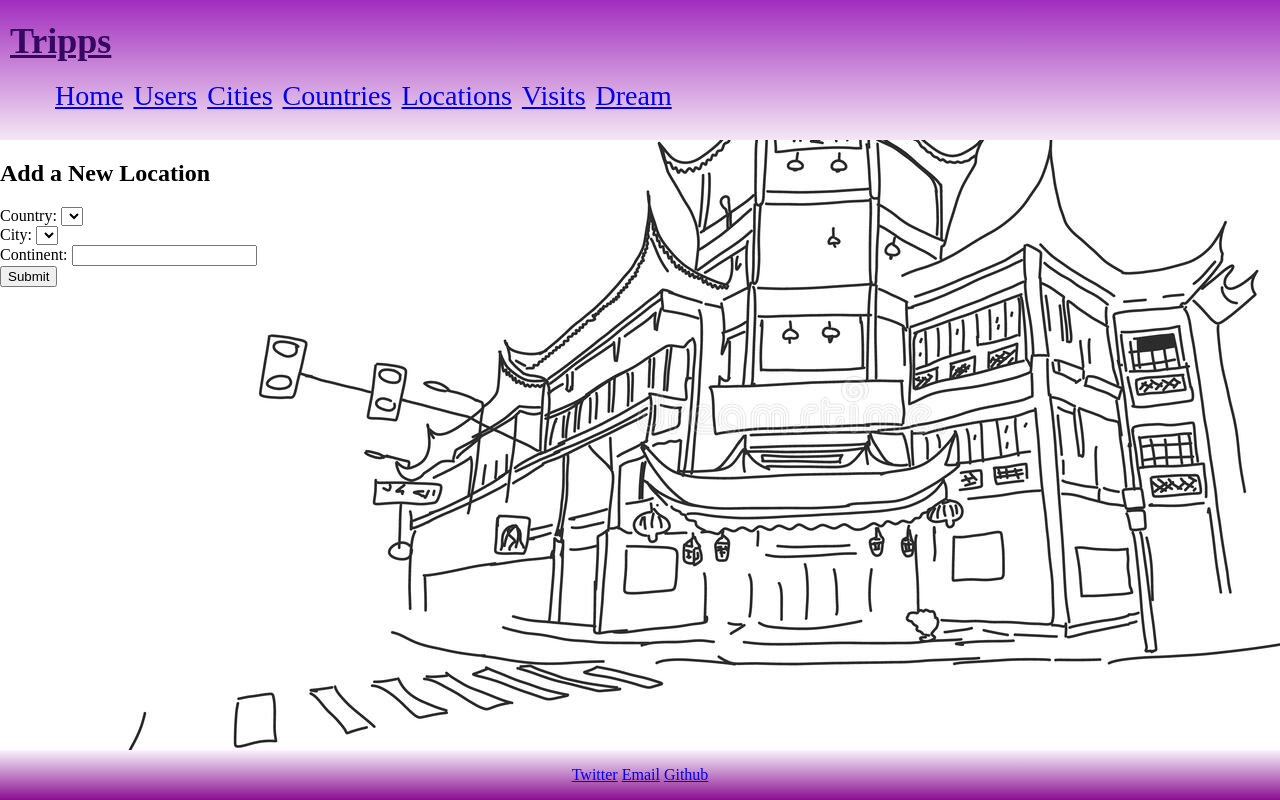
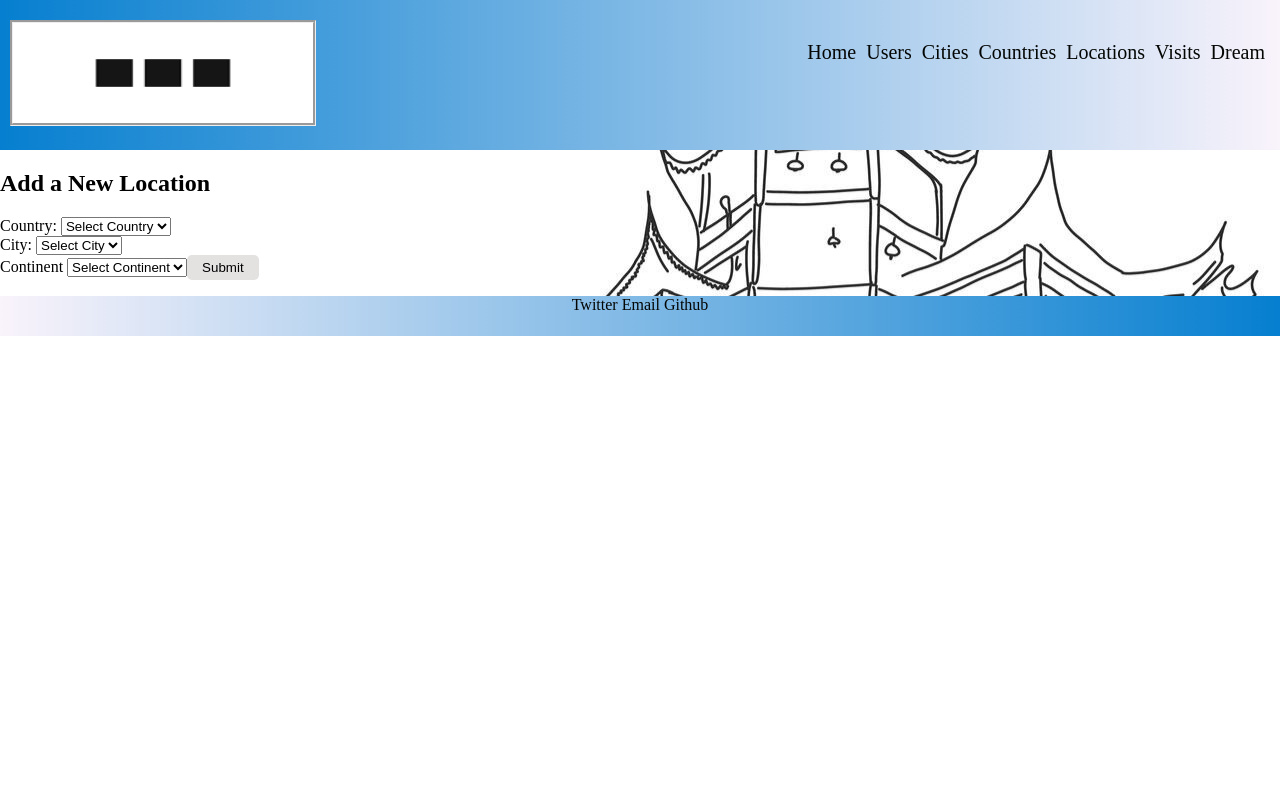
Before and after one commit to aaronhubber/Tripps_Travel, a Flask app: page /locations/new in a window 1280 px wide. Run offline with Flask 2, Linux system fonts and the light colour scheme; data that the repository does not hold is empty; some libraries are stand-ins or nearby versions.

Commit message:
some css changes

```diff
--- a/static/style.css
+++ b/static/style.css
@@ -1,33 +1,32 @@
 .site_background {
     background-image: url("background.jpeg");
 }
-
 .header{
-    overflow: hidden;
     padding: 20px 10px;
-    height: 100px;
-    background: linear-gradient(to bottom, #a12dbe, #f4e7f5);
-    border-style:groove ;
-    border: 5px black;
+    height:fit-content;
+    background: linear-gradient(to left, #f9f3fb, #067fd0);
+    border-bottom: 10px thick black;
 }
 
 .header li {
     float: left;
-    color: rgb(216, 8, 8);
     text-align:start;
     padding: 5px;
     text-decoration: none;
-    font-size: 28px;
-    line-height: 25px;
+    font-size: 20px;
+    line-height: 22px;
     border-radius: 4px;
     list-style: none;
   }
+.navright{
+  float:right;
+}
+.logo{
+  height: 100px;
+  width: 300px;
+  border-style: groove;
 
-.header a.logo {
-    font-size: 36px;
-    font-weight: bold;
-    color: rgb(54, 8, 97);
-  }
+}
 
 .intro{
     flex-wrap: wrap;
@@ -52,8 +51,8 @@
     font-size: x-large;
     border-style: double;
     border-width: 6px;
-    border-color: #a12dbe;
-    background: linear-gradient(to bottom, #f9f3fb, #880e91);
+    border-color: #060ba4;
+    background: linear-gradient(to right, #f9f3fb, #067fd0);
 }
 
 .addnew{
@@ -63,9 +62,9 @@
 .footer{
   text-align:center;
   height:max-content;
-  background: linear-gradient(to bottom, #f9f3fb, #880e91);
-  position:fixed;
-  bottom:0;
+  background: linear-gradient(to right, #f9f3fb, #067fd0);
+  position:relative;
+  height: 40px;
   width:100%;
   margin: 0px;
 }
@@ -73,15 +72,15 @@
 .mainhome{
   text-align: center;
   display:inline-block;
-  width: 550px;
+  width: 55%;
   height:max-content;
   padding: 10px;
   margin: 10px;
   font-size: x-large;
   border-style: double;
   border-width: 6px;
-  border-color: #a12dbe;
-  background: linear-gradient(to bottom, #f9f3fb, #880e91);
+  border-color: #250791;
+  background: linear-gradient(to right, #f9f3fb, #067fd0);
   list-style: none;
 }
 
@@ -107,11 +106,44 @@ ul{
 .hp  {
   float: right;
    margin: 0 0 0 15px;
-   width: 620px;
+   width: 400px;
    height:2400px;
    padding:7px;
    margin: 7px;
    border-style: double;
    border-width: 6px;
-   border-color: #a12dbe;
+   border-color: #562dbe;
   }
+
+  input[type=submit] {
+    padding:5px 15px;
+    background:rgb(228, 225, 225);
+    border:0 none;
+    cursor:pointer;
+    -webkit-border-radius: 5px;
+    border-radius: 5px;
+}
+
+a:link {
+  color: rgb(4, 6, 4);
+  background-color: transparent;
+  text-decoration: none;
+}
+
+a:visited {
+  color: rgb(3, 10, 80);
+  background-color: transparent;
+  text-decoration: none;
+}
+
+a:hover {
+  color: rgb(81, 83, 85);
+  background-color: transparent;
+  text-decoration: underline;
+}
+
+a:active {
+  color: yellow;
+  background-color: transparent;
+  text-decoration: underline;
+}
--- a/templates/base.html
+++ b/templates/base.html
@@ -7,12 +7,13 @@
     <link rel="stylesheet" href="{{ url_for('static', filename='style.css') }}">
     <title>Trips-Travel Planner</title>
 </head>
-<body class="site_background">
+<header class="site_background">
     <nav>
       <header class="header">
         <nav>
-          <a href="default" class="logo">Tripps</a>
-          <ul>
+          <img src="static/logo.jpeg" alt="logo" class="logo">
+
+          <ul class="navright">
             <li>
               <a href="/">Home</a>
             </li>
@@ -36,7 +37,6 @@
             <a href="/dream_locations">Dream</a>
           </li>
           </ul>
-
         </nav>
       </header>
         <section id="content">
@@ -49,5 +49,5 @@
           <a href="mailto:johnsemail@gmail.com">Email</a>
           <a href="https://github.com/aaronhubber">Github</a></p>
     </footer>
-</body>
+  </header>
 </html>
--- a/templates/city/edit_city.html
+++ b/templates/city/edit_city.html
@@ -6,7 +6,7 @@
 <form action="/cities/{{city.id}}" method="POST">
     <div>
         <label for="name">Name:</label>
-        <input type="text" id="name" name="name" value="{{city.name}}">
+        <input type="text" id="name" name="name" value="{{city.name}}" placeholder="City Name:">
     </div>
     <div>
         <label for="climate">Climate:</label>
--- a/templates/city/new_city.html
+++ b/templates/city/new_city.html
@@ -6,7 +6,7 @@
 <form action="/cities" method="POST">
     <div>
         <label for="name">Name:</label>
-        <input type="text" id="name" name="name">
+        <input type="text" id="name" name="name" placeholder="City Name:">
     </div>
     <div>
         <label for="climate">Climate:</label>
--- a/templates/country/new_country.html
+++ b/templates/country/new_country.html
@@ -257,11 +257,15 @@
     </div>
     <div>
         <label for="population">Population in millions:</label>
-        <input type="number" id="population" name="population">
+        <input type="number" id="population" name="population" placeholder="Pop in millions:">
     </div>
+
     <div>
         <input type="submit">
     </div>
 </form>
+<li>
+    <a href="https://www.worldometers.info/world-population/population-by-country/"> Check Populations if your unsure.</a>
+</li>
 
 {% endblock %}
--- a/templates/dream_location/dream_index.html
+++ b/templates/dream_location/dream_index.html
@@ -15,7 +15,7 @@
     <form action="/dream_locations/{{ dream_location.id }}/delete" method="POST">
         <input type="submit" value="Delete">
     </form>
-    <a href="/dream_locations/{{ dream_location.id }}/move">Move</a>
+    <a href="/dream_locations/{{ dream_location.id }}/move">Been There!</a>
 
     </form>
 </section>
--- a/templates/dream_location/new_dream.html
+++ b/templates/dream_location/new_dream.html
@@ -7,6 +7,7 @@
     <div>
         <label for="user">User:</label>
         <select name="user_id" id="user">
+        <option selected disabled>Select User</option>
             {% for user in users %}
             <option value="{{ user.id }}">
                 {{ user.name }}
@@ -17,6 +18,7 @@
     <div>
         <label for="location">Location:</label>
         <select name="location_id" id="location">
+        <option selected disabled>Select Location</option>
             {% for location in locations %}
             <option value="{{ location.id }}">
                 {{ location.city.name }}
--- a/templates/index.html
+++ b/templates/index.html
@@ -10,7 +10,6 @@
     <p>For thoses new to this whole traveling game you can create your dream travel list, then watch as it becomes you own experienced traveller checklist, share with your friends and shame their holidays!</p>
 
     <ul class="menu">
-        <li><a href="/">Home</a></li>
         <li><a href="/users">Users</a></li>
         <li><a href="/locations">Locations</a></li>
         <li><a href="/countries">Countries</a></li>
@@ -21,7 +20,7 @@
 
     <h1>Travel Map</h1>
 
-    <map name="continents_map">
+    <map class="map" name="continents_map">
 
     <area shape="circle" coords="70,70,10" href="#north_america">
 
--- a/templates/location/new_location.html
+++ b/templates/location/new_location.html
@@ -7,6 +7,7 @@
     <div>
         <label for="country">Country:</label>
         <select name="country_id" id="country">
+            <option selected disabled>Select Country</option>
             {% for country in countries %}
             <option value="{{ country.id }}">
                 {{ country.name }}
@@ -17,16 +18,25 @@
     <div>
         <label for="city">City:</label>
         <select name="city_id" id="city">
+            <option selected disabled>Select City</option>
             {% for city in cities %}
             <option value="{{ city.id }}">
-                {{ city.name }}
+            {{ city.name }}
             </option>
             {% endfor %}
         </select>
     </div>
     <div>
-        <label for="continent">Continent:</label>
-        <input type="text" id="continent" name="continent">
+        <label for="continent">Continent</label>
+
+            <select id="continent" name="continent" class="form-control">
+                <option selected disabled>Select Continent</option>
+                <option value="Africa">Africa</option>
+                <option value="Asia">Asia</option>
+                <option value="Europe">Europe</option>
+                <option value="North America">North America</option>
+                <option value="South America">South America</option>
+                <option value="Oceania">Oceania</option>
     </div>
     <div>
         <input type="submit">
--- a/templates/user/new_user.html
+++ b/templates/user/new_user.html
@@ -6,7 +6,7 @@
 <form action="/users" method="POST">
     <div>
         <label for="name">Name:</label>
-        <input type="text" id="name" name="name">
+        <input type="text" id="name" name="name" placeholder="Full Name:">
         <input type="submit">
     </div>
 </form>
--- a/templates/visited_location/edit_visited.html
+++ b/templates/visited_location/edit_visited.html
@@ -7,6 +7,7 @@
     <div>
         <label for="user">User:</label>
         <select name="user_id" id="user">
+            <option selected disabled>Select User</option>
             {% for user in users %}
             <option value="{{ user.id }}" {% if user.id == visited_location.user.id %} selected {% endif %}>
                 {{ user.name }}
@@ -17,6 +18,7 @@
     <div>
         <label for="location">Location:</label>
         <select name="location_id" id="location">
+            <option selected disabled>Select Location</option>
             {% for location in locations %}
             <option value="{{ location.id }}" {% if location.id == visited_location.location.id %} selected {% endif %}>
                 {{ location.name }}
--- a/templates/visited_location/new_visited.html
+++ b/templates/visited_location/new_visited.html
@@ -7,6 +7,7 @@
     <div>
         <label for="user">User:</label>
         <select name="user_id" id="user">
+            <option selected disabled>Select User</option>
             {% for user in users %}
             <option value="{{ user.id }}">
                 {{ user.name }}
@@ -17,6 +18,7 @@
     <div>
         <label for="location">Location:</label>
         <select name="location_id" id="location">
+            <option selected disabled>Select Location</option>
             {% for location in locations %}
             <option value="{{ location.id }}">
                 {{ location.city.name }}
--- a/templates/visited_location/visited_index.html
+++ b/templates/visited_location/visited_index.html
@@ -15,9 +15,6 @@
     <form action="/visited_locations/{{ visited_location.id }}/delete" method="POST">
         <input type="submit" value="Delete">
     </form>
-    <form action="/visited_locations/{{ visited_location.id }}/select" method="POST">
-        <input type="submit" value="Select">
-    </form>
 </section>
 
 {% endfor %}
```
Also changed, not shown: templates/location/edit_location.html (+14 -4 lines), static/indexbanner.jpeg (added), static/logo.jpeg (added), static/travelbanner.jpeg (added).
